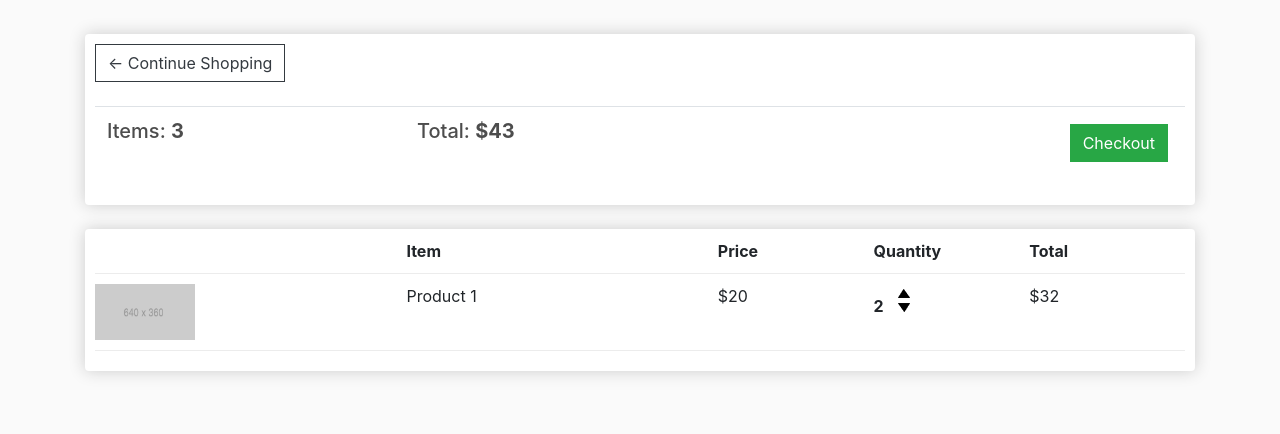
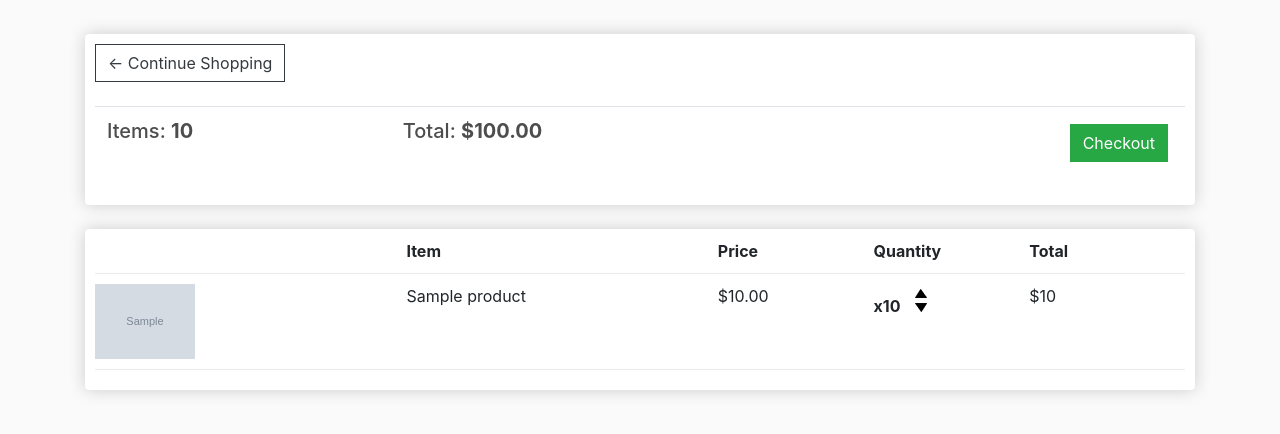
Before and after one commit to ericsouza/django_ecommerce, a Django app: template store/templates/store/cart.html in a window 1280 px wide. Shown: the part 57-491 px from the top of the page. Run offline with Django 3.2, Linux system fonts and the light colour scheme; tables that the repository leaves empty hold one stand-in row (values such as "Sample post"); the template is opened without the code that fills it: values that come from a table or form of the project are taken from there, most other values are stand-ins (such as "Sample title", 1, 10 or a date in 2020); grey boxes marked "Sample" are stand-in pictures; lists and menus that the app fills with data are empty; parts of the project's set-up code (start-up, migrations or seed data) failed here and were passed over.

Commit message:
rendering data to cart and checkout pages

```diff
--- a/store/models.py
+++ b/store/models.py
@@ -41,6 +41,16 @@
     def __str__(self):
         return str(self.id)
 
+    @property
+    def get_cart_total(self):
+        orderitems = self.orderitem_set.all()
+        return sum([item.get_total for item in orderitems])
+
+    @property
+    def get_cart_items(self):
+        orderitems = self.orderitem_set.all()
+        return sum([item.quantity for item in orderitems])
+
 
 class OrderItem(models.Model):
     product = models.ForeignKey(
@@ -49,6 +59,10 @@
     order = models.ForeignKey(Order, on_delete=models.SET_NULL, null=True, blank=True)
     quantity = models.IntegerField(default=0, null=True, blank=True)
     date_added = models.DateTimeField(auto_now_add=True)
+
+    @property
+    def get_total(self):
+        return self.product.price * self.quantity
 
 
 class ShippingAddress(models.Model):
--- a/store/templates/store/cart.html
+++ b/store/templates/store/cart.html
@@ -9,8 +9,8 @@
             <br><br>
             <table class="table">
                 <tr>
-                    <th><h5>Items: <strong>3</strong></h5></th>
-                    <th><h5>Total: <strong>$43</strong></h5></th>
+                    <th><h5>Items: <strong>{{ order.get_cart_items }}</strong></h5></th>
+                    <th><h5>Total: <strong>${{ order.get_cart_total|floatformat:2 }}</strong></h5></th>
                     <th>
                         <a style="float:right;margin:5px;" class="btn btn-success" href="{% url 'checkout' %}">Checkout</a>
                     </th>
@@ -28,20 +28,22 @@
                 <div style="flex:1"><strong>Total</strong></div>
             </div>
 
+            {% for item in items %}
             <div class="cart-row">
-                <div style="flex:2"><img class="row-image" src="{% static 'images/product-placeholder.png' %}"></div>
-                <div style="flex:2"><p>Product 1</p></div>
-                <div style="flex:1"><p>$20</p></div>
+                <div style="flex:2"><img class="row-image" src="{{ item.product.imageURL }}"></div>
+                <div style="flex:2"><p>{{ item.product.name }}</p></div>
+                <div style="flex:1"><p>${{ item.product.price|floatformat:2 }}</p></div>
                 <div style="flex:1">
-                    <p class="quantity">2</p>
+                    <p class="quantity">x{{ item.quantity }}</p>
                     <div class="quantity">
                         <img class="chg-quantity" src="{% static  'images/arrow-up.png' %}">
 
                         <img class="chg-quantity" src="{% static  'images/arrow-down.png' %}">
                     </div>
                 </div>
-                <div style="flex:1"><p>$32</p></div>
+                <div style="flex:1"><p>${{ item.get_total }}</p></div>
             </div>
+            {% endfor %}
 	</div>
 </div>
 {% endblock content %}
```
Also changed, not shown: store/templates/store/checkout.html (+8 -6 lines), store/views.py (+19 -3 lines).
